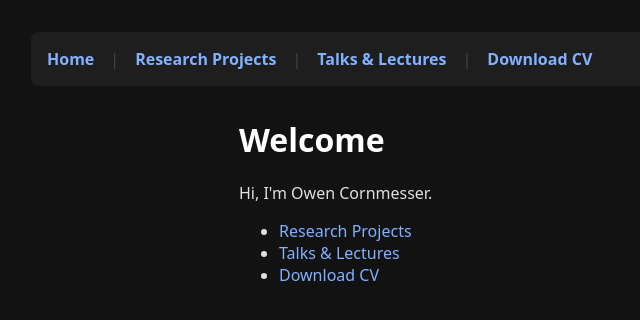
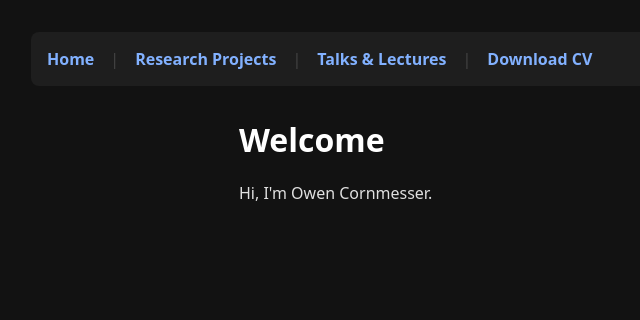
Before and after one commit to ocornmesser/ocornmesser.github.io, a Jekyll site: the page built from index.md, in a window 1280 px wide. Shown: the top 320 px of the page, without its empty margins (1-641 px from the left). Built offline with Jekyll 4.4.1, drawn with Linux system fonts in a browser that asks for light colours.

Commit message:
Update index.md

```diff
--- a/index.md
+++ b/index.md
@@ -5,9 +5,3 @@ permalink: /index.html
 ---
 <h1>Welcome</h1>
 <p>Hi, I'm Owen Cornmesser.
-
-<ul>
-  <li><a href="/research.html">Research Projects</a></li>
-  <li><a href="/talks.html">Talks & Lectures</a></li>
-  <li><a href="/assets/CV.pdf">Download CV</a></li>
-</ul>
```
